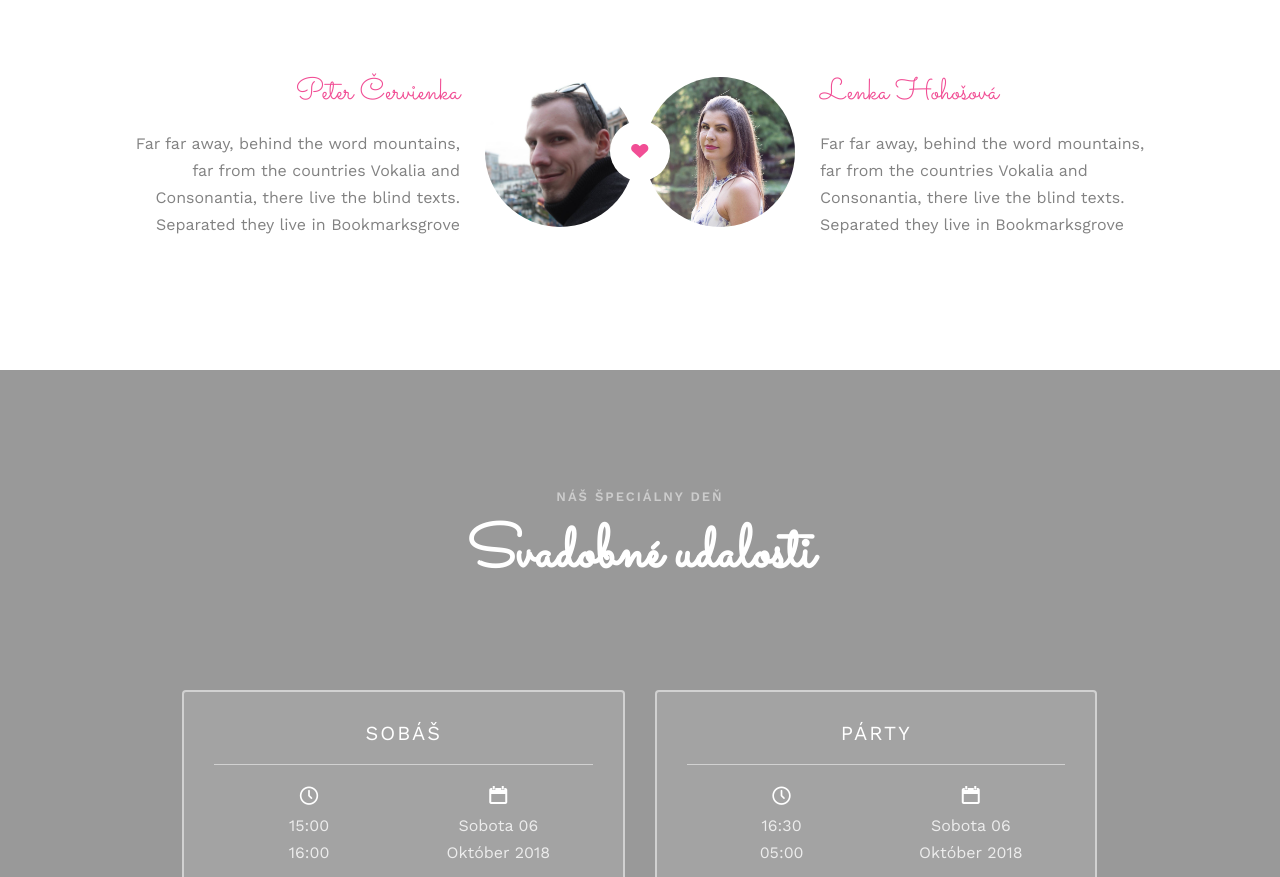
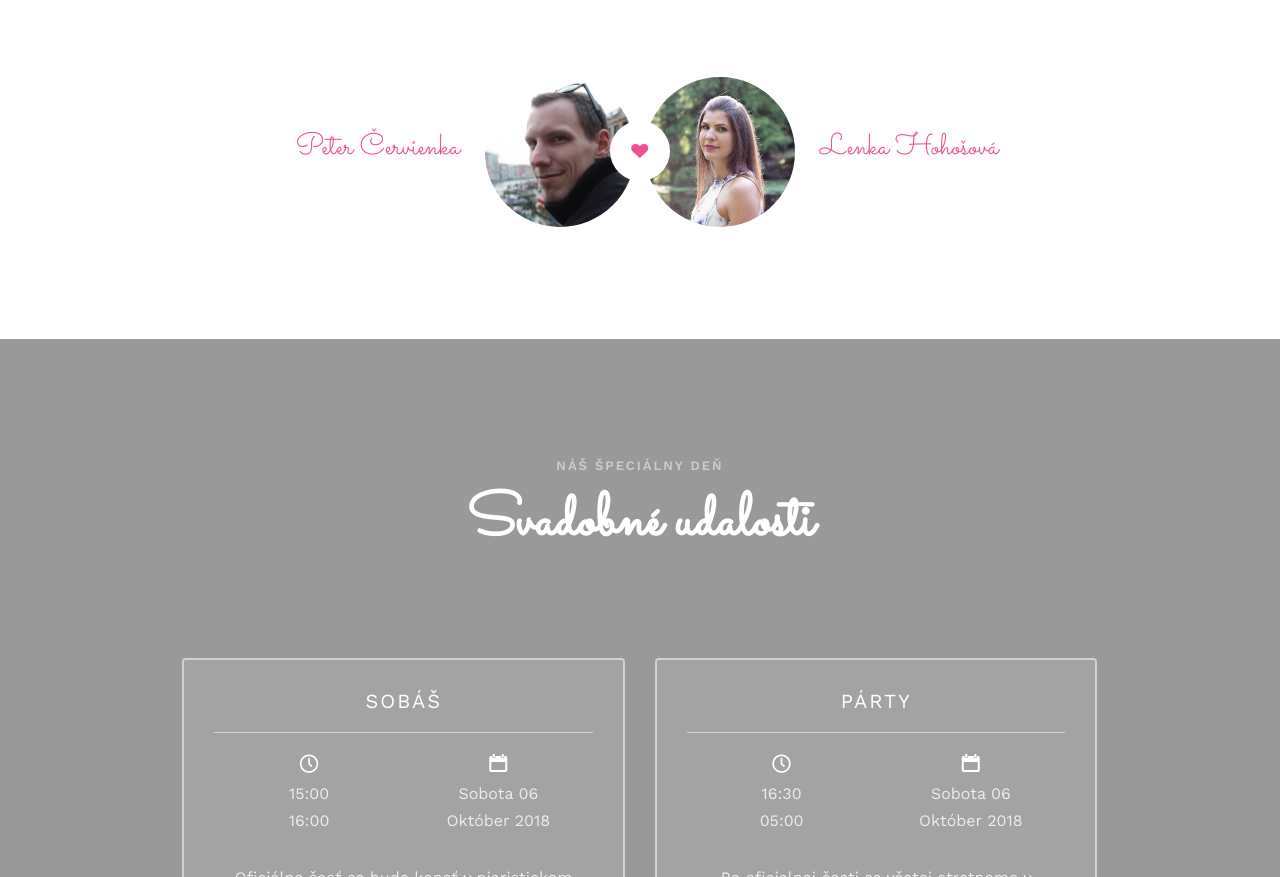
Before and after one commit to PeterCervienka/cervienky, a React app: page / in a window 1280 px wide. Shown: the part 1236-2113 px from the top of the page. Built offline with nearby package versions, Linux system fonts and the light colour scheme; a web font is replaced by a local one.

Commit message:
feat: removing text in about us section

```diff
--- a/public/css/style.css
+++ b/public/css/style.css
@@ -1114,10 +1114,12 @@ form label {
 }
 .couple-half .desc-groom {
   padding-right: 180px;
+  padding-top: 55px;
   text-align: right;
 }
 .couple-half .desc-bride {
   padding-left: 180px;
+  padding-top: 55px;
   text-align: left;
 }
 @media screen and (max-width: 480px) {
--- a/src/about_us/AboutUs.js
+++ b/src/about_us/AboutUs.js
@@ -17,7 +17,6 @@ const AboutUs = () => (
                     </div>
                     <div className="desc-groom">
                         <h3>Peter Červienka</h3>
-                        <p>Far far away, behind the word mountains, far from the countries Vokalia and Consonantia, there live the blind texts. Separated they live in Bookmarksgrove</p>
                     </div>
                 </div>
                 <p className="pulze-animation heart text-center"><i className="icon-heart2"></i></p>
@@ -27,7 +26,6 @@ const AboutUs = () => (
                     </div>
                     <div className="desc-bride">
                         <h3>Lenka Hohošová</h3>
-                        <p>Far far away, behind the word mountains, far from the countries Vokalia and Consonantia, there live the blind texts. Separated they live in Bookmarksgrove</p>
                     </div>
                 </div>
             </div>
```
